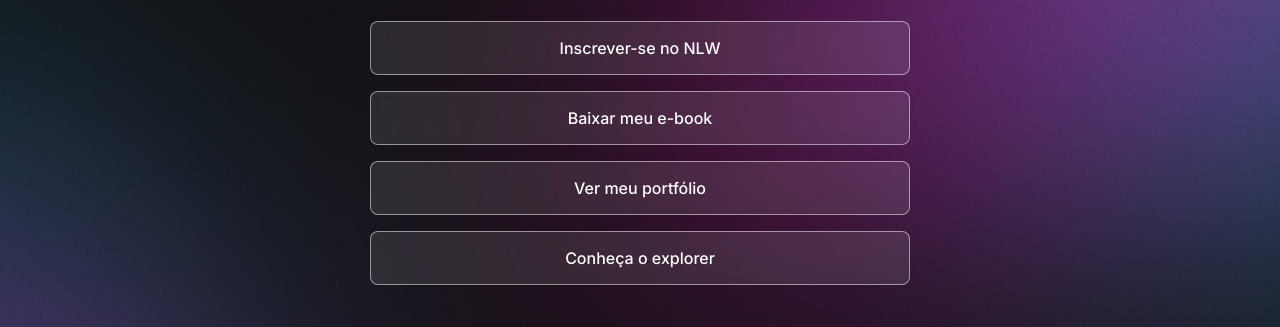
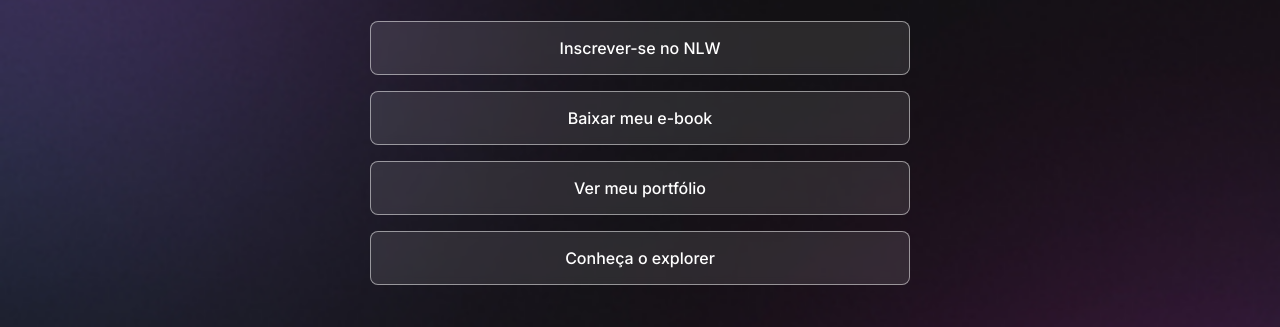
Before and after one commit to DaniloA-S/Primeiro-Projeto, a plain HTML site: page index.html in a window 1280 px wide. Shown: the part 247-574 px from the top of the page. Drawn offline with Linux system fonts and the light colour scheme.

Commit message:
animations

```diff
--- a/style.css
+++ b/style.css
@@ -170,18 +170,6 @@ footer {
   font-size: 14px;
 }
 
-/* media queries */
-@media (min-width: 700px) {
-  :root {
-    --bg-url: url(./assets/bg-desktop.jpg);
-  }
-
-  .light {
-    --bg-url: url(./assets/bg-desktop-light.jpg);
-  }
-}
-
-/* animations */
 @keyframes slide-in {
   from {
     left: 0;
```
